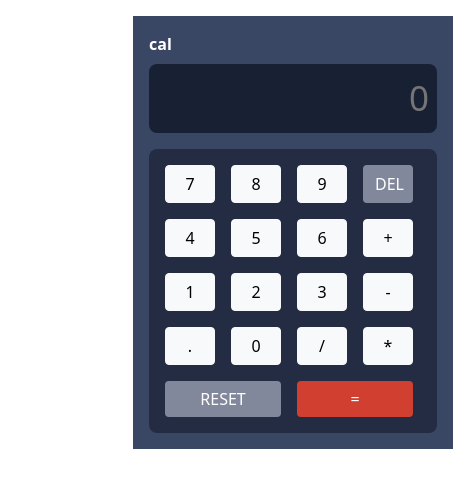
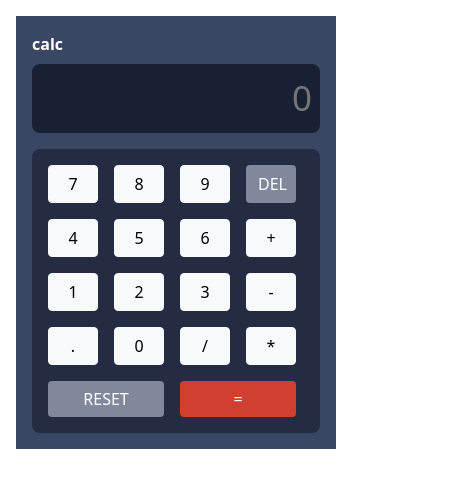
Before and after one commit to onyiii/calculator, a plain HTML site: page index.html in a window 390 px wide. Shown: the whole page, 453 px wide, since content can reach past the window. Drawn offline with nearby package versions, Linux system fonts and the light colour scheme.

Commit message:
'width-adjustment'

```diff
--- a/index.html
+++ b/index.html
@@ -25,7 +25,7 @@
   </head>
   <body>
     <div class="m-3 p-3 calc-container">
-      <div class="text-white fw-bold mb-2" id="calc">cal</div>
+      <div class="text-white fw-bold mb-2" id="calc">calc</div>
 
       <input
         type="text"
--- a/style.css
+++ b/style.css
@@ -2,12 +2,16 @@
   margin: 0;
   padding: 0;
 }
+body {
+  position: relative;
+}
 
 .calc-container {
-  justify-content: center;
   background-color: hsl(222, 26%, 31%);
-  position: absolute;
-  left: 30%;
+  display: block;
+  margin-left: auto;
+  margin-right: auto;
+
   width: 20rem;
 
   overflow: hidden;
@@ -59,7 +63,7 @@ button:active {
 }
 @media screen and (max-width: 991px) {
   body {
-    overflow-x: hidden;
-    max-width: 100%;
+    overflow: hidden;
+    width: 100%;
   }
 }
```
